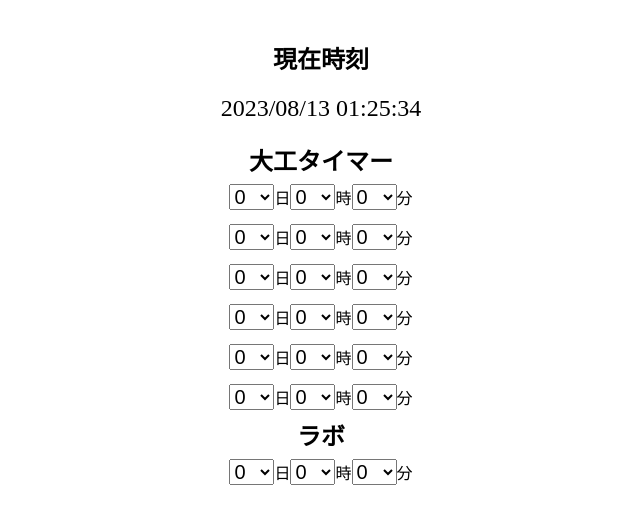
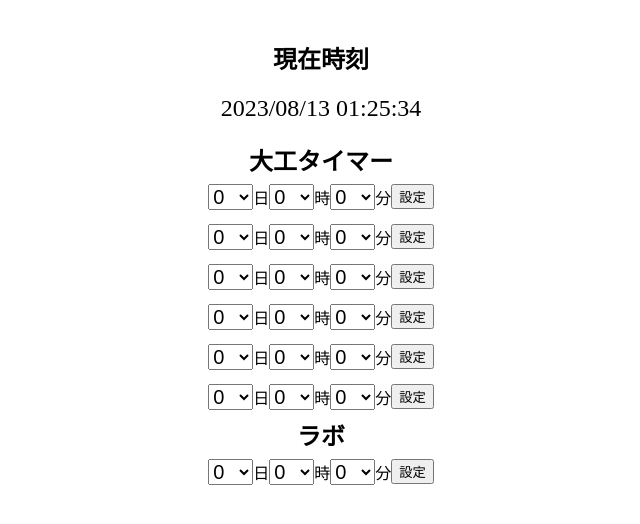
Before and after one commit to squid-cat/clash-of-clans-timer, a Next.js app: page / in a window 1280 px wide. Shown: the top 524 px of the page, without its empty margins (319-959 px from the left). Built offline with nearby package versions, Linux system fonts and the light colour scheme.

Commit message:
feat: タイマーのセット画面を作成

```diff
--- a/components/InputTimer.tsx
+++ b/components/InputTimer.tsx
@@ -2,7 +2,15 @@ import React, { useState } from "react";
 import { styled } from "styled-components";
 
 type Props = {
-  id: number;
+  name: string;
+  disabled?: boolean;
+  onChangeTimer?(
+    name: string,
+    days: string,
+    hours: string,
+    minutes: string,
+  ): void;
+  onResetTimer?(name: string): void;
 };
 
 const Wrapper = styled.div`
@@ -17,6 +25,9 @@ const Text = styled.p``;
 const SelectElement = styled.select`
   font-size: 20px;
 `;
+
+const ButtonOk = styled.button``;
+const ButtonReset = styled.button``;
 
 export default function InputTimer(props: Props) {
   const [selectedDays, setSelectedDays] = useState("");
@@ -36,8 +47,12 @@ export default function InputTimer(props: Props) {
   };
 
   return (
-    <Wrapper id={props.id.toString()}>
-      <SelectElement value={selectedDays} onChange={handleDaysChange}>
+    <Wrapper id={props.name}>
+      <SelectElement
+        value={selectedDays}
+        onChange={handleDaysChange}
+        disabled={props.disabled}
+      >
         {Array.from({ length: 30 }, (_, index) => (
           <option key={index} value={index}>
             {index}
@@ -46,7 +61,11 @@ export default function InputTimer(props: Props) {
       </SelectElement>
       <Text>日</Text>
 
-      <SelectElement value={selectedHours} onChange={handleHoursChange}>
+      <SelectElement
+        value={selectedHours}
+        onChange={handleHoursChange}
+        disabled={props.disabled}
+      >
         {Array.from({ length: 24 }, (_, index) => (
           <option key={index} value={index}>
             {index}
@@ -55,7 +74,11 @@ export default function InputTimer(props: Props) {
       </SelectElement>
       <Text>時</Text>
 
-      <SelectElement value={selectedMinutes} onChange={handleMinutesChange}>
+      <SelectElement
+        value={selectedMinutes}
+        onChange={handleMinutesChange}
+        disabled={props.disabled}
+      >
         {Array.from({ length: 12 }, (_, index) => (
           <option key={index * 5} value={index * 5}>
             {index * 5}
@@ -63,6 +86,30 @@ export default function InputTimer(props: Props) {
         ))}
       </SelectElement>
       <Text>分</Text>
+
+      {!props.disabled ? (
+        <ButtonOk
+          onClick={() => {
+            if (props.onChangeTimer)
+              props.onChangeTimer(
+                props.name,
+                selectedDays,
+                selectedHours,
+                selectedDays,
+              );
+          }}
+        >
+          設定
+        </ButtonOk>
+      ) : (
+        <ButtonReset
+          onClick={() => {
+            if (props.onResetTimer) props.onResetTimer(props.name);
+          }}
+        >
+          リセット
+        </ButtonReset>
+      )}
     </Wrapper>
   );
 }
--- a/pages/index.tsx
+++ b/pages/index.tsx
@@ -1,6 +1,6 @@
 import Clock from "@/Clock";
 import InputTimer from "@/InputTimer";
-import { useEffect, useState } from "react";
+import { useCallback, useEffect, useState } from "react";
 import { styled } from "styled-components";
 
 const Wrapper = styled.section`
@@ -14,16 +14,90 @@ const SectionTitle = styled.h2`
   margin: 0;
 `;
 
+type ITimer = {
+  endTime?: Date;
+};
+
+type ITimerList = {
+  carpenter1: ITimer;
+  carpenter2: ITimer;
+  carpenter3: ITimer;
+  carpenter4: ITimer;
+  carpenter5: ITimer;
+  carpenter6: ITimer;
+  developmentFacility: ITimer;
+};
+
 export default function Home() {
   const [date, setDate] = useState(new Date());
 
+  const [timerList, setTimerList] = useState<ITimerList>({
+    carpenter1: {},
+    carpenter2: {},
+    carpenter3: {},
+    carpenter4: {},
+    carpenter5: {},
+    carpenter6: {},
+    developmentFacility: {},
+  });
+
+  const getEndTime = useCallback((name: string) => {
+    const endTime =
+      typeof window !== "undefined"
+        ? window.localStorage.getItem(`${name}-endTime`)
+        : null;
+
+    if (endTime) return new Date(endTime);
+    return;
+  }, []);
+
+  const setTimer = useCallback(
+    (name: string, days: string, hours: string, minutes: string) => {
+      const endDate = new Date(date);
+      endDate.setDate(endDate.getDate() + Number(days));
+      endDate.setHours(endDate.getDate() + Number(hours));
+      endDate.setMinutes(endDate.getDate() + Number(minutes));
+
+      localStorage.setItem(`${name}-endTime`, endDate.toISOString());
+
+      const updatedTimerList: ITimerList = {
+        ...timerList,
+        [name]: { endTime: endDate },
+      };
+      setTimerList(updatedTimerList);
+    },
+    [date, timerList],
+  );
+
+  const resetTimer = useCallback(
+    (name: string) => {
+      localStorage.removeItem(`${name}-endTime`);
+      const updatedTimerList: ITimerList = {
+        ...timerList,
+        [name]: { endTime: undefined },
+      };
+      setTimerList(updatedTimerList);
+    },
+    [timerList],
+  );
+
   useEffect(() => {
+    setTimerList({
+      carpenter1: { endTime: getEndTime("carpenter1") },
+      carpenter2: { endTime: getEndTime("carpenter2") },
+      carpenter3: { endTime: getEndTime("carpenter3") },
+      carpenter4: { endTime: getEndTime("carpenter4") },
+      carpenter5: { endTime: getEndTime("carpenter5") },
+      carpenter6: { endTime: getEndTime("carpenter6") },
+      developmentFacility: { endTime: getEndTime("developmentFacility") },
+    });
+
     const interval = setInterval(() => {
       setDate(new Date());
     }, 1000);
 
     return () => clearInterval(interval);
-  }, []);
+  }, [getEndTime]);
 
   return (
     <>
@@ -32,15 +106,50 @@ export default function Home() {
         <Clock now={date} />
 
         <SectionTitle>大工タイマー</SectionTitle>
-        <InputTimer id={1} />
-        <InputTimer id={2} />
-        <InputTimer id={3} />
-        <InputTimer id={4} />
-        <InputTimer id={5} />
-        <InputTimer id={6} />
+        <InputTimer
+          name="carpenter1"
+          disabled={!!timerList.carpenter1.endTime}
+          onChangeTimer={setTimer}
+          onResetTimer={resetTimer}
+        />
+        <InputTimer
+          name="carpenter2"
+          disabled={!!timerList.carpenter2.endTime}
+          onChangeTimer={setTimer}
+          onResetTimer={resetTimer}
+        />
+        <InputTimer
+          name="carpenter3"
+          disabled={!!timerList.carpenter3.endTime}
+          onChangeTimer={setTimer}
+          onResetTimer={resetTimer}
+        />
+        <InputTimer
+          name="carpenter4"
+          disabled={!!timerList.carpenter4.endTime}
+          onChangeTimer={setTimer}
+          onResetTimer={resetTimer}
+        />
+        <InputTimer
+          name="carpenter5"
+          disabled={!!timerList.carpenter5.endTime}
+          onChangeTimer={setTimer}
+          onResetTimer={resetTimer}
+        />
+        <InputTimer
+          name="carpenter6"
+          disabled={!!timerList.carpenter6.endTime}
+          onChangeTimer={setTimer}
+          onResetTimer={resetTimer}
+        />
 
         <SectionTitle>ラボ</SectionTitle>
-        <InputTimer id={7} />
+        <InputTimer
+          name="developmentFacility"
+          disabled={!!timerList.developmentFacility.endTime}
+          onChangeTimer={setTimer}
+          onResetTimer={resetTimer}
+        />
       </Wrapper>
     </>
   );
```
